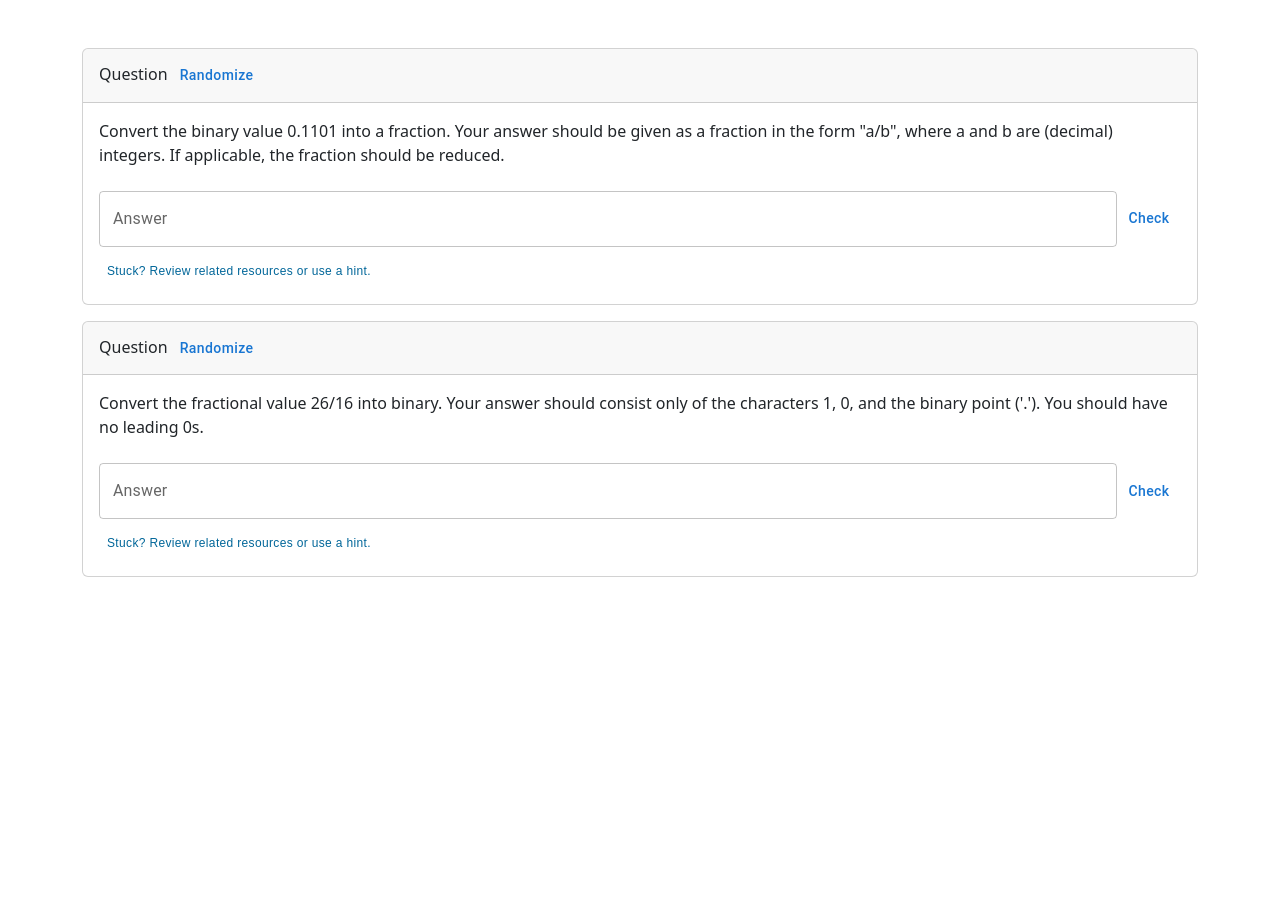
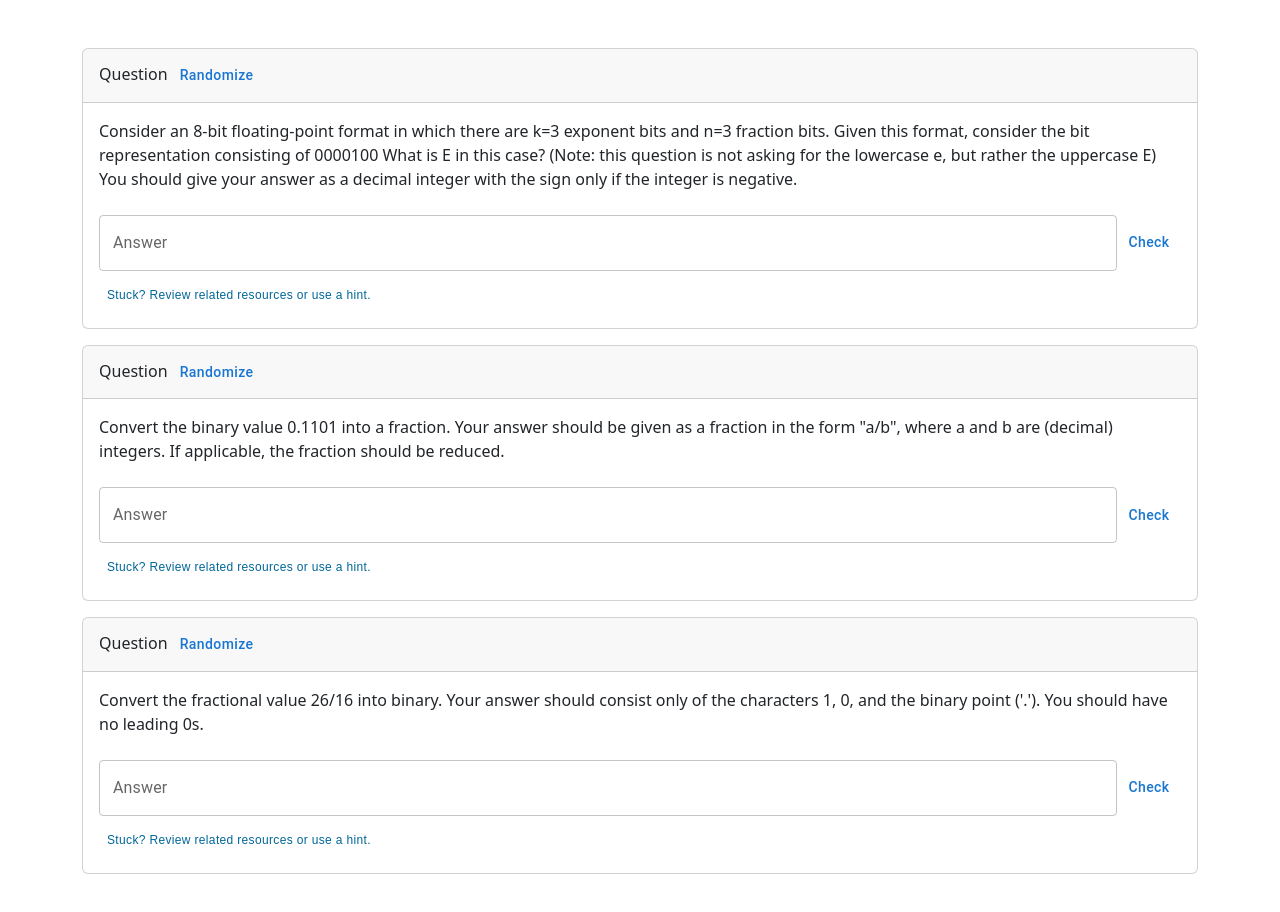
Before and after one commit to mdcrapse/mdcrapse.github.io, a React (Create React App) app: page / in a window 1280 px wide. Shown: the top 912 px of the page. Before the commit the page ends 800 px from the top, so only its background shows below. Built offline with nearby package versions, Linux system fonts and the light colour scheme.

Commit message:
Add MathJax and float exponent question

```diff
--- a/package.json
+++ b/package.json
@@ -15,6 +15,7 @@
     "react-bootstrap": "^2.10.1",
     "react-dom": "^18.2.0",
     "react-scripts": "5.0.1",
+    "better-react-mathjax": "^2.0.3",
     "web-vitals": "^2.1.4"
   },
   "scripts": {
--- a/src/App.js
+++ b/src/App.js
@@ -2,6 +2,7 @@ import react from "react";
 import "bootstrap/dist/css/bootstrap.min.css";
 import { createTheme, ThemeProvider } from "@mui/material";
 import ExamQuestionnaire from "./ExamQuestionnaire";
+import { MathJaxContext } from "better-react-mathjax";
 
 export default function App() {
   const theme = createTheme({
@@ -27,6 +28,7 @@ export default function App() {
   });
 
   return (
+    <MathJaxContext>
       <ThemeProvider theme={theme}>
         <div className="container my-5">
           <div className="d-flex flex-column">
@@ -34,5 +36,6 @@ export default function App() {
           </div>
         </div>
       </ThemeProvider>
+    </MathJaxContext>
   );
 }
--- a/src/ExamQuestionnaire.js
+++ b/src/ExamQuestionnaire.js
@@ -2,10 +2,12 @@ import react, { useEffect, useState } from "react";
 import "bootstrap/dist/css/bootstrap.min.css";
 import ExamQuestion from "./ExamQuestion";
 import { Stack } from "react-bootstrap";
+import { MathJax } from "better-react-mathjax";
 
 export default function ExamQuestionnaire() {
   return (
     <Stack direction="column" gap={3}>
+      <ExamDynamicQuestion randomQuestion={questionFloatExponent} />
       <ExamDynamicQuestion randomQuestion={questionBinaryToFraction} />
       <ExamDynamicQuestion randomQuestion={questionFractionToBinary} />
     </Stack>
@@ -14,6 +16,34 @@ export default function ExamQuestionnaire() {
 
 function randInt(min, max) {
   return Math.floor(Math.random() * (max - min + 1)) + min;
+}
+
+function questionFloatExponent() {
+  let bits = randInt(1, 1 + 2 + 4).toString(2);
+  bits = "0".repeat(3 - bits.length) + bits;
+  const k = randInt(3, 5);
+
+  return {
+    description: `Consider an 8-bit floating-point format in which there are k=${k}
+      exponent bits and n=3 fraction bits. Given this format, consider the
+      bit representation consisting of 0${"0".repeat(k)}${bits}
+      What is E in this case? (Note: this question is not asking for the lowercase e, but rather
+      the uppercase E) You should give your answer as a decimal integer
+      with the sign only if the integer is negative.`,
+    answer: `${1 - (Math.pow(2, k - 1) - 1)}`,
+    hint: (
+      <MathJax>
+        <span>{`\\(E = e - (2^{k-1}-1)\\) and \\(E = 1 - (2^{k-1}-1)\\).`}</span>{" "}
+        <br />
+        <span>{`\\(k = ${k}\\) and \\(e = 0\\)`}</span> <br />
+        <span>{`\\(E = 1 - (2^{k-1}-1)\\)`}</span> <br />
+        <span>{`\\(= 1 - (2^{${k}-1}-1)\\)`}</span> <br />
+        <span>{`\\(= 1 - (2^{${k - 1}}-1)\\)`}</span> <br />
+        <span>{`\\(= 1 - (${Math.pow(2, k - 1)}-1)\\)`}</span> <br />
+        <span>{`\\(= ${1 - (Math.pow(2, k - 1) - 1)}\\)`}</span>
+      </MathJax>
+    ),
+  };
 }
 
 function questionFractionToBinary() {
@@ -30,7 +60,7 @@ function questionFractionToBinary() {
   return {
     description: `Convert the fractional value ${n}/${d} into binary. Your answer should consist only of the characters 1, 0, and the binary point ('.'). You should have no leading 0s.`,
     answer: answer,
-    hint: `Answer: ${answer}`,
+    hint: `TODO`,
   };
 }
 
@@ -48,7 +78,7 @@ function questionBinaryToFraction() {
   return {
     description: `Convert the binary value ${allBits} into a fraction. Your answer should be given as a fraction in the form "a/b", where a and b are (decimal) integers. If applicable, the fraction should be reduced.`,
     answer: answer,
-    hint: `Answer: ${answer}`,
+    hint: `TODO`,
   };
 }
 
```
Also changed, not shown: 1 other file (tests, documents, lock files or other folders). Lines whose indentation alone changed are shown as unchanged.
